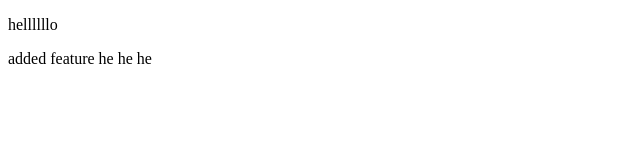
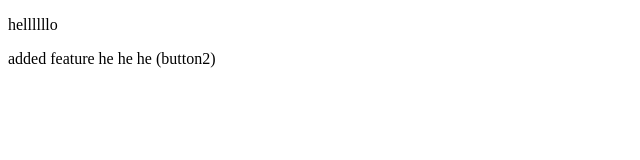
Before and after one commit to toffee-k21/firstRepo, a plain HTML site: page index.html in a window 1280 px wide. Shown: the full height of the page, 0-640 px from the left. Drawn offline with Linux system fonts and the light colour scheme.

```diff
--- a/index.html
+++ b/index.html
@@ -7,6 +7,6 @@
 </head>
 <body>
     <p>hellllllo</p>
-    <p>added feature he he he</p>
+    <p>added feature he he he (button2)</p>
 </body>
 </html>
```
